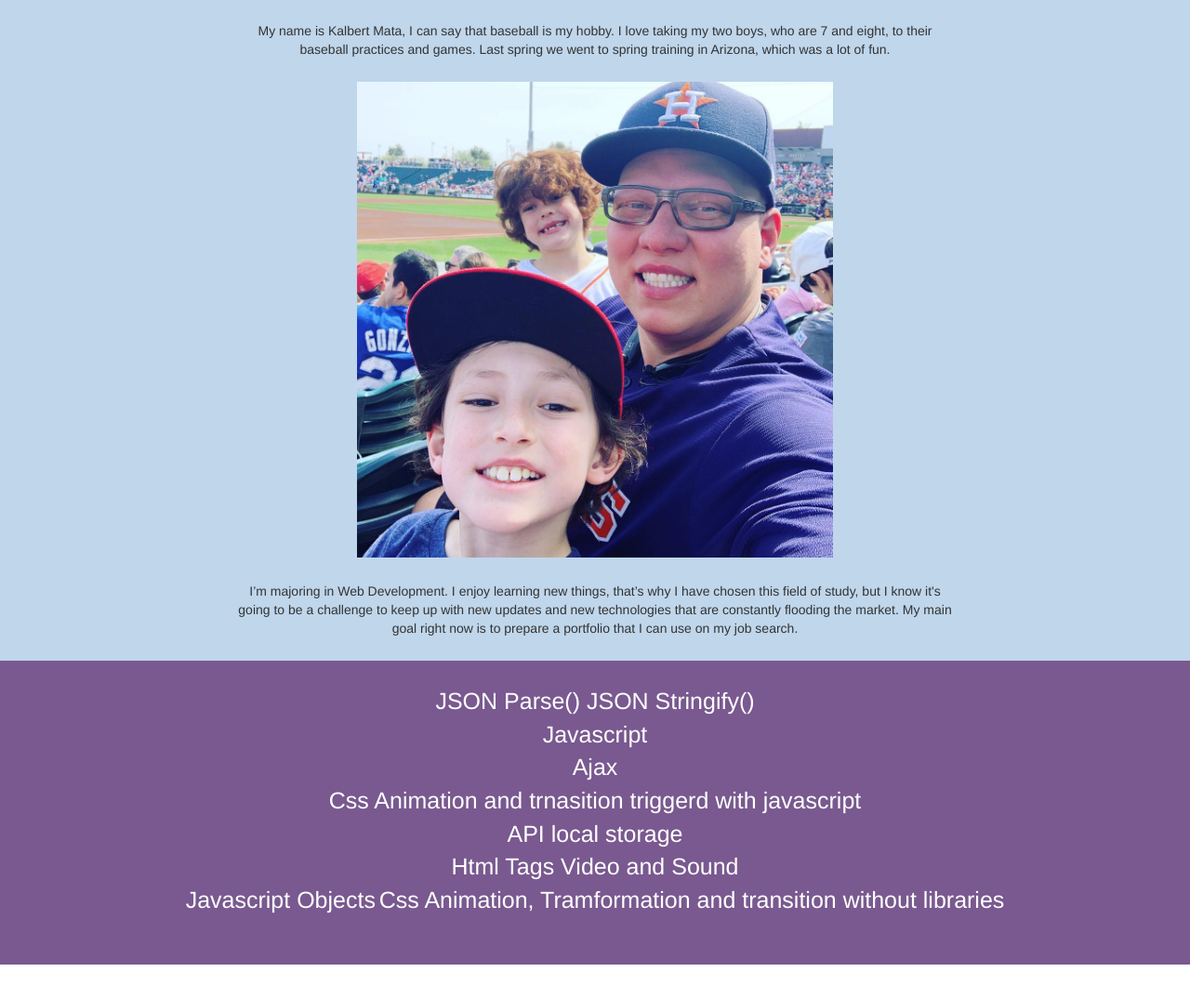
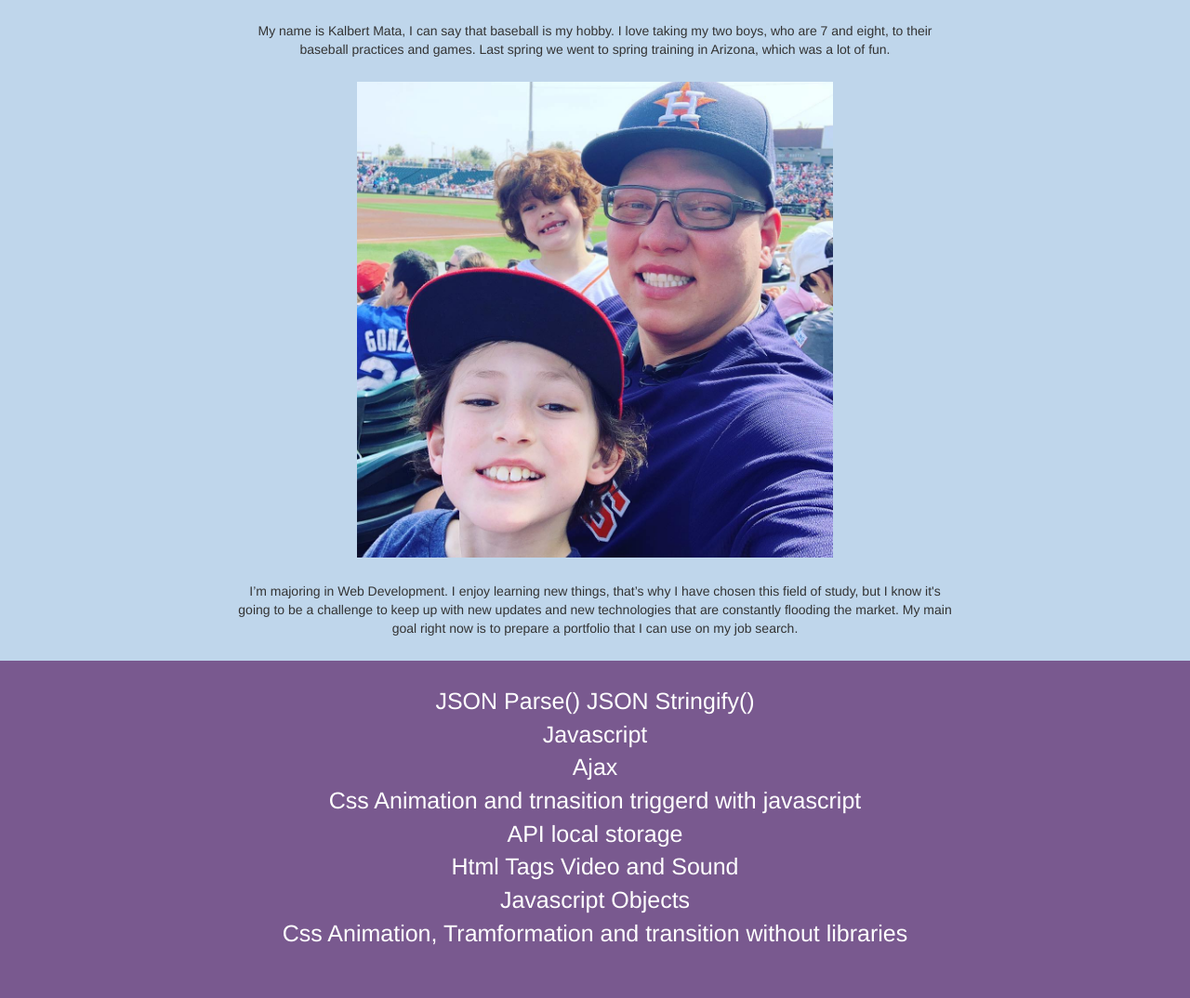
Before and after one commit to Mata-Kalbert/Mata-Kalbert.github.io, a plain HTML site: page index.html in a window 1280 px wide. Shown: the part 164-1238 px from the top of the page at 93% size. Before the commit the page ends 1202 px from the top, so only its background shows below. Drawn offline with nearby package versions, Linux system fonts and the light colour scheme.

Commit message:
one more

```diff
--- a/index.html
+++ b/index.html
@@ -45,7 +45,7 @@
       <a href="Css_transition_animations/main.html" onmouseover="playclip();">Css Animation and trnasition triggerd with javascript</a><br>
       <a href="api/api.html" onmouseover="playclip();">API local storage</a><br>
       <a href="tags/tags.html" onmouseover="playclip()">Html Tags Video and Sound</a><br>
-      <a href="objects/objects.html" onmouseover="playclip()">Javascript Objects</a>
+      <a href="objects/objects.html" onmouseover="playclip()">Javascript Objects</a><br>
       <a href="Css_transform_animation_transition/index.html" onmouseover="playclip()">Css Animation, Tramformation and transition without libraries</a>
 
 
```
